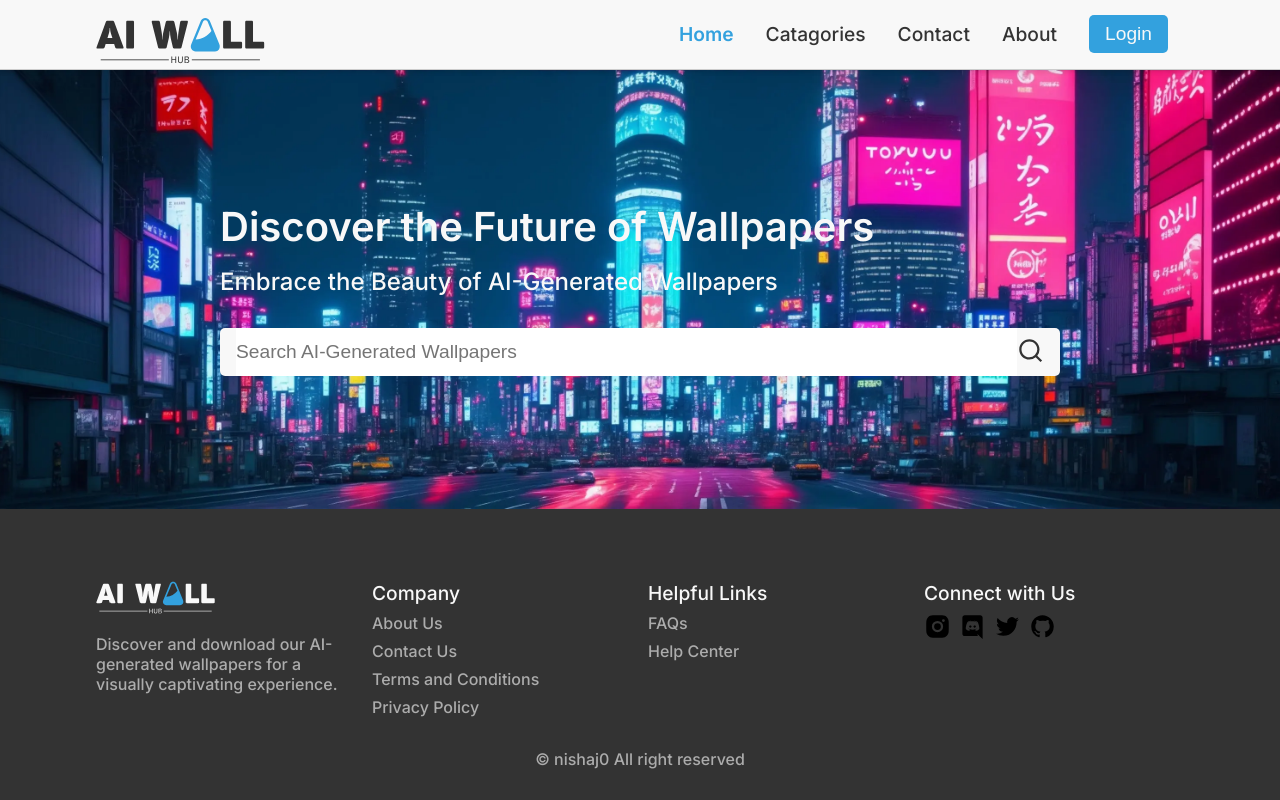
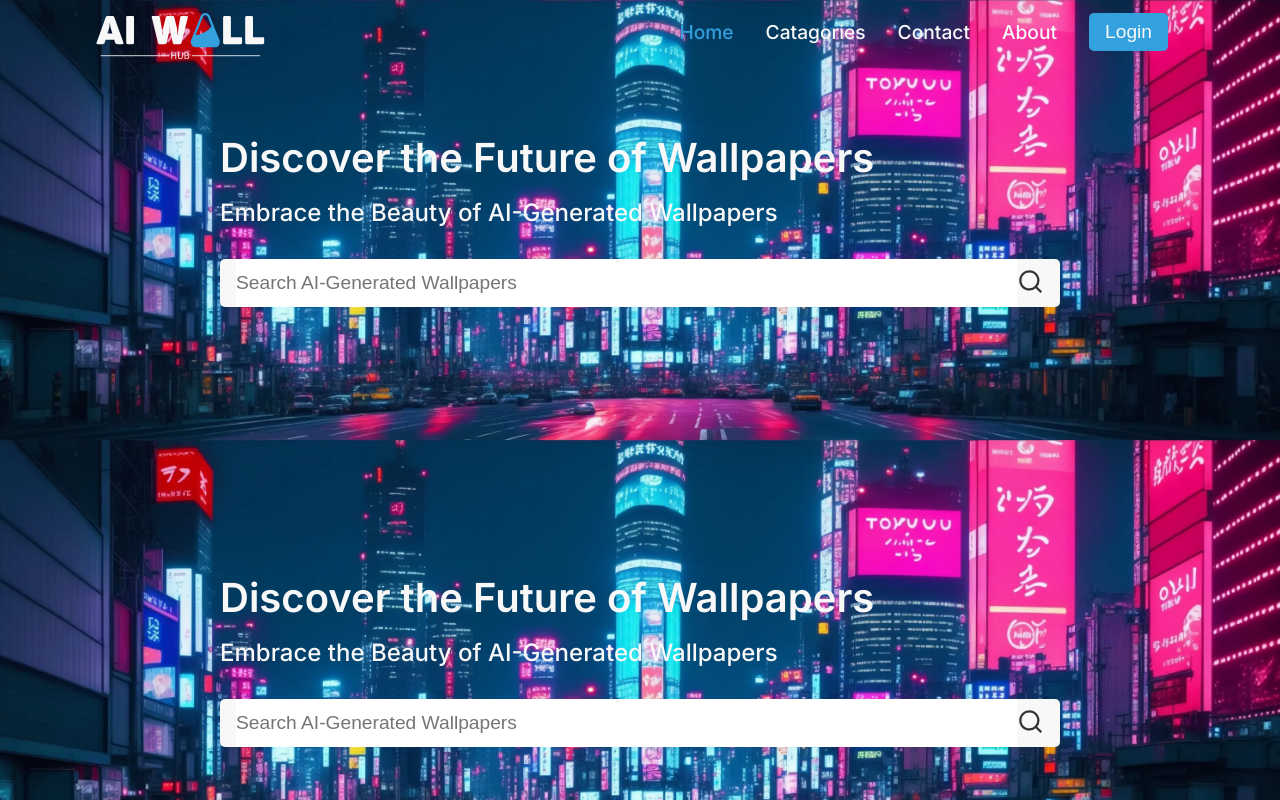
Before and after one commit to nishaj0/Ai_WallHub, a React (Vite) app in the folder client/: page / in a window 1280 px wide. Shown: the top 800 px of the page. Built offline with nearby package versions, Linux system fonts and the light colour scheme.

Commit message:
added dynamic styling to nav (color:transp > white)

```diff
--- a/client/src/App.css
+++ b/client/src/App.css
@@ -8,7 +8,7 @@
 body {
    font-family: var(--primary-font-family);
    background-color: var(--bg-color);
-   margin-top: var(--header-height);
+   /* margin-top: var(--header-height); */
 }
 
 li {
--- a/client/src/components/Header/Header.jsx
+++ b/client/src/components/Header/Header.jsx
@@ -1,22 +1,52 @@
 import React from "react";
 import { Link, NavLink } from "react-router-dom";
-import { useState } from "react";
+import { useState, useEffect } from "react";
 import { RiMenuLine, RiCloseLine } from "react-icons/ri";
 import "./header.css";
-import logoImg from "../../assets/images/logo/main-logo.svg";
+import logoImgDark from "../../assets/images/logo/main-logo_dark.svg";
+import logoImgLight from "../../assets/images/logo/main-logo_light.svg";
 
 function Header() {
    const [toggleMenu, setToggleMenu] = useState(false);
+   const [isNavAtTop, setIsNavAtTop] = useState(true);
 
    const activeLinkClass = "wallHub__nav-active";
    const menuLinkClass = "wallHub__header-menu_links-link";
+   const transparentNavClass = "wallHub__header-transparent";
+   const defaultNavClass = "wallHub__header-default";
+
+   useEffect(() => {
+      const handleScroll = () => {
+         const scrollTop = window.scrollY;
+
+         if (scrollTop > 60) {
+            setIsNavAtTop(false);
+         } else {
+            setIsNavAtTop(true);
+         }
+      };
+
+      window.addEventListener("scroll", handleScroll);
+      return () => {
+         window.removeEventListener("scroll", handleScroll);
+      };
+   }, [isNavAtTop]);
 
    return (
-      <div className="header__container">
+      <div
+         className={
+            "header__container" +
+            " " +
+            (isNavAtTop ? transparentNavClass : defaultNavClass)
+         }
+      >
          <div className="wallHub__header container">
             <div className="wallHub__header-main">
                <Link to="/" className="wallHub__header__logo">
-                  <img src={logoImg} alt="" />
+                  <img
+                     src={isNavAtTop ? logoImgLight : logoImgDark}
+                     alt="Logo Image"
+                  />
                </Link>
 
                <nav className="wallHub__nav">
@@ -60,15 +90,19 @@ function Header() {
                   <div className="wallHub__nav-toggler">
                      {toggleMenu ? (
                         <RiCloseLine
-                           color="#333333"
+                           color={isNavAtTop ? "#f8f8f8" : "#333"}
                            size={30}
-                           onClick={() => setToggleMenu(false)}
+                           onClick={() =>
+                              setToggleMenu(false) + setIsNavAtTop(true)
+                           }
                         />
                      ) : (
                         <RiMenuLine
-                           color="#333333"
+                           color={isNavAtTop ? "#f8f8f8" : "#333"}
                            size={27}
-                           onClick={() => setToggleMenu(true)}
+                           onClick={() =>
+                              setToggleMenu(true) + setIsNavAtTop(false)
+                           }
                         />
                      )}
                   </div>
@@ -82,7 +116,7 @@ function Header() {
                         className={({ isActive }) =>
                            //? here "wallHub__nav-active" class used to give active routes a different color
                            isActive
-                              ? activeLinkClass + " " + menuLinkClass
+                              ? menuLinkClass + " " + activeLinkClass
                               : menuLinkClass
                         }
                      >
@@ -92,7 +126,7 @@ function Header() {
                         to="/catagories"
                         className={({ isActive }) =>
                            isActive
-                              ? activeLinkClass + " " + menuLinkClass
+                              ? menuLinkClass + " " + activeLinkClass
                               : menuLinkClass
                         }
                      >
@@ -102,7 +136,7 @@ function Header() {
                         to="/contact"
                         className={({ isActive }) =>
                            isActive
-                              ? activeLinkClass + " " + menuLinkClass
+                              ? menuLinkClass + " " + activeLinkClass
                               : menuLinkClass
                         }
                      >
@@ -112,7 +146,7 @@ function Header() {
                         to="/about"
                         className={({ isActive }) =>
                            isActive
-                              ? activeLinkClass + " " + menuLinkClass
+                              ? menuLinkClass + " " + activeLinkClass
                               : menuLinkClass
                         }
                      >
--- a/client/src/components/Header/header.css
+++ b/client/src/components/Header/header.css
@@ -5,9 +5,35 @@
    right: 0;
    z-index: 100;
    width: 100%;
+   transition: var(--default-transition);
+}
+
+.wallHub__header-transparent {
+   background-color: transparent;
+}
+
+.wallHub__header-transparent a {
+   color: var(--bg-color-light);
+}
+
+.wallHub__header-default {
    background-color: var(--bg-color-light);
    border-bottom: 1px solid #ccc;
    box-shadow: 0 2px 4px rgba(0, 0, 0, 0.1);
+}
+
+.wallHub__header-default a {
+   color: var(--text-color-dark);
+}
+
+/* this class name used in navbar menu */
+a.wallHub__header-menu_links-link {
+   color: var(--bg-color-light);
+}
+
+a.wallHub__nav-active {
+   color: var(--sky-blue);
+   font-weight: var(--font-weight-high);
 }
 
 .wallHub__header-main {
@@ -19,7 +45,7 @@
 }
 
 .wallHub__header__logo img {
-   margin-top: 1rem;
+   margin-top: .75rem;
    width: 170px;
 }
 
@@ -34,7 +60,6 @@
    margin: 0 1rem;
    font-size: var(--a-font-size);
    font-weight: var(--font-weight-mid);
-   color: var(--text-color-dark);
 }
 
 .wallHub__nav a:hover {
@@ -43,10 +68,7 @@
    transition: var(--default-transition);
 }
 
-a.wallHub__nav-active {
-   color: var(--sky-blue);
-   font-weight: var(--font-weight-high);
-}
+/* colors are specified at top */
 
 .wallHub__nav-login button,
 .wallHub__header-menu_login button {
@@ -59,6 +81,8 @@ a.wallHub__nav-active {
    font-weight: 500;
    cursor: pointer;
 }
+
+/* -----------mobile menu------------ */
 
 .wallHub__header-menu_login {
    display: none;
@@ -75,8 +99,8 @@ a.wallHub__nav-active {
    align-self: start;
    flex-direction: column;
    background-color: var(--text-color-dark);
-   color: var(--bg-color-light);
 }
+
 
 .wallHub__header-menu_links-link,
 .wallHub__header-menu_login {
--- a/client/src/index.css
+++ b/client/src/index.css
@@ -5,7 +5,7 @@
    --margin-x: 6rem;
    --margin-y: 4rem;
    --max-width: 1440px;
-   --header-height: 4.3rem;
+   --header-height: 4rem;
    --home-bg-height: 440px;
    --home-search-bar-width: 840px;
    --home-search-bar-height: 3rem;
--- a/client/src/pages/Home/Home.jsx
+++ b/client/src/pages/Home/Home.jsx
@@ -6,6 +6,8 @@ import "./home.css";
 
 function Home() {
    return (
+      <>
+
       <div className="wallHub__home section__padding">
          <div className="wallHub__home-search_container ">
             <h1>Discover the Future of Wallpapers</h1>
@@ -23,6 +25,24 @@ function Home() {
             </div>
          </div>
       </div>
+      <div className="wallHub__home section__padding">
+         <div className="wallHub__home-search_container ">
+            <h1>Discover the Future of Wallpapers</h1>
+            <h2> Embrace the Beauty of AI-Generated Wallpapers</h2>
+            <div className="wallHub__home-search_bar">
+               <form action="get">
+                  <input
+                     type="text"
+                     placeholder="Search AI-Generated Wallpapers"
+                  />
+                  <button type="submit">
+                     <RiSearchLine color="#333333" size={27} />
+                  </button>
+               </form>
+            </div>
+         </div>
+      </div>
+      </>
    );
 }
 
```
Also changed, not shown: client/src/assets/images/logo/main-logo_dark.svg (renamed from client/src/assets/images/logo/main-logo.svg).
